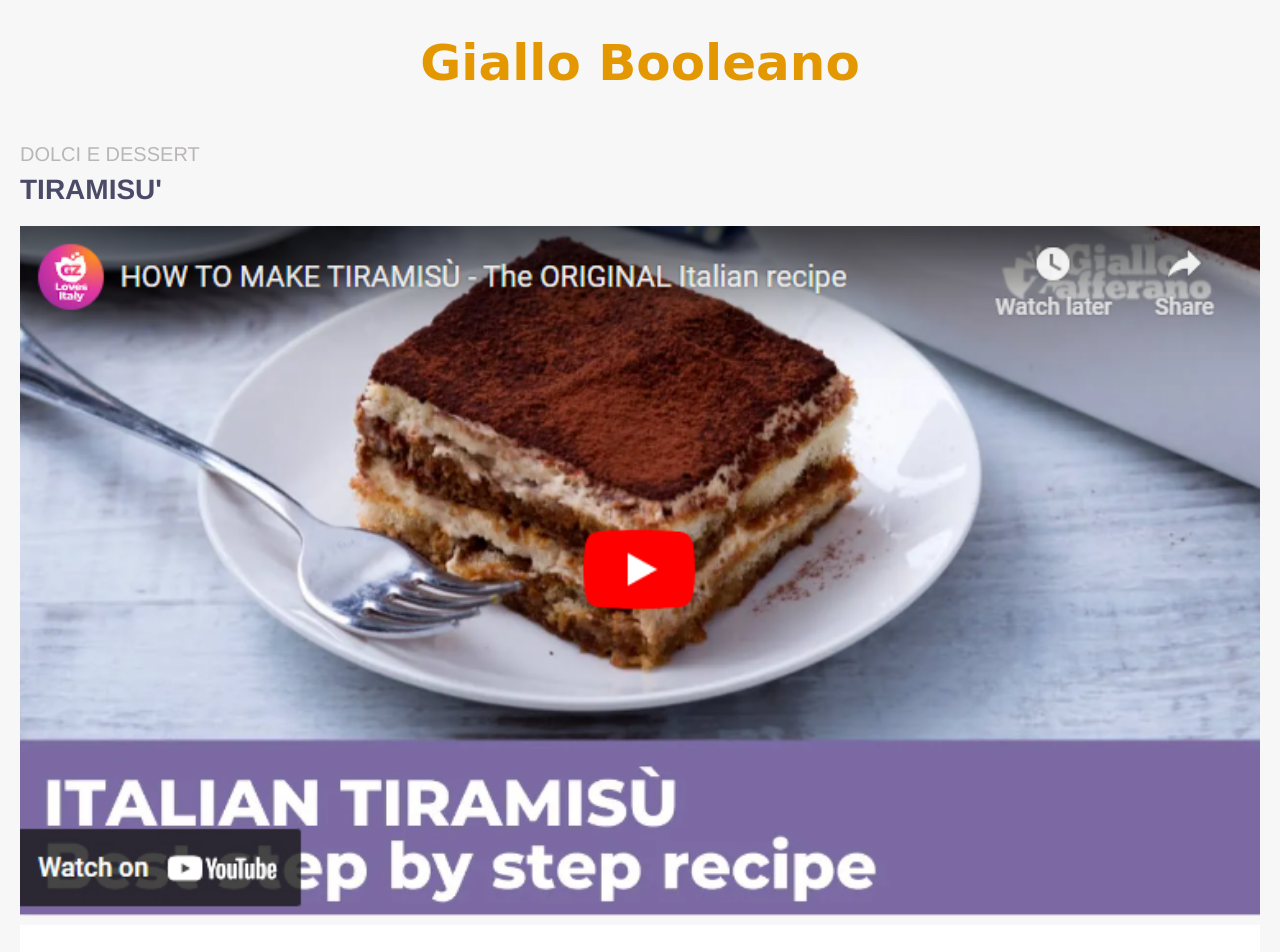
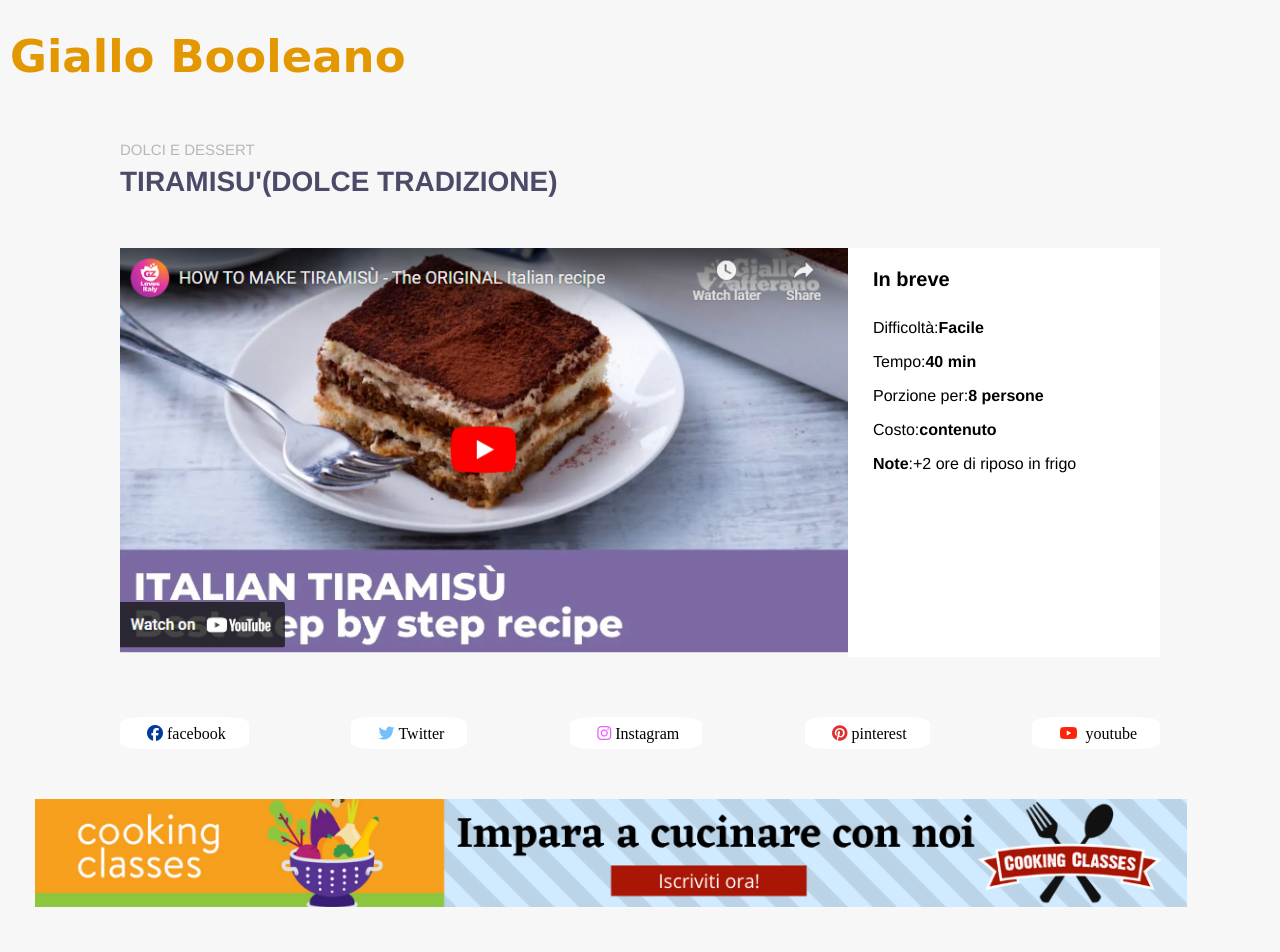
Before and after one commit to LucaIapadre98/htmlcss-responsive-layout, a plain HTML site: page index.html in a window 1280 px wide. Shown: the top 952 px of the page. Drawn offline with Linux system fonts and the light colour scheme.

Commit message:
add media query

```diff
--- a/css/style.css
+++ b/css/style.css
@@ -9,7 +9,7 @@
    font-family: Nerko One ,cursive ;
     color: #e39700;
     text-align: center;
-    font-size: 50px;
+    font-size: 55px;
 }
 
 #title .type{
@@ -22,6 +22,9 @@
     font-size: 28px;
     color: hsl(240, 16%, 35%);
     font-family: Montserrat, 'Helvetica Neue', sans-serif;
+}
+#title .title span{
+    display: none;
 }
 #card {
     padding: 10px 20px;
@@ -59,13 +62,18 @@
 #logo #written{
     display: none;
 }
+.image-central img{
+    width: 100%;
+    padding: 10px 20px;
+    display: none;
+}
 #main-bottom{
     padding-top: 25px;
 }
 #main-bottom .title-bottom {
     padding: 10px 20px;
     font-family: Montserrat, 'Helvetica Neue', sans-serif;
-    font-size: 28px;
+    font-size: 35px;
 }
 #main-bottom .image-bottom img{
     width: 70%;
@@ -103,9 +111,160 @@
 }
 footer .row-bottom .col{
     flex-wrap:wrap ;
+    padding: 10px 100px;
 }
 footer .row-bottom .col a{
-    margin: 0 18px;
+    margin: 0 20px;
     color: white;
     font-size: 17px;
 }
+
+   /* Media Query Tablet */
+@media screen and ( min-width:768px ){
+    h1 {
+        font-family: Nerko One ,cursive ;
+         color: #e39700;
+         text-align: left;
+         font-size: 45px;
+         padding-left: 10px;
+     }
+     #title {
+        padding: 20px 35px;
+    }
+     #title .type{
+        font-size: 15px;
+        color:hsl(0, 2%, 72%) ;
+        margin: 8px 0;
+        font-family: Montserrat, 'Helvetica Neue', sans-serif;
+    }
+    #title .title span{
+        display: inline-block;
+    }
+    #card {
+        padding: 20px 35px;
+    }
+    #card .list .row{
+        margin: 0 25px 25px 25px;
+        padding: 20px 0;
+        display: flex;
+        flex-wrap: wrap;
+    }
+    #card .list .col-1{
+        min-width: 100%;
+        margin: 30px 0;
+        font-size: 20px;
+        font-family: Montserrat, 'Helvetica Neue', sans-serif;
+    }
+    #card .list .col{
+        padding: 20px 70px 20px 0;
+        margin:30px 0px ;
+        font-family: Montserrat, 'Helvetica Neue', sans-serif;
+        width: 20%;
+    }
+    #logo{
+        display: flex;
+        justify-content: space-between;
+        padding: 10px 35px;
+    }
+    #logo #icon{
+        background-color: white;
+        border: 3px solid white;
+        padding: 10px 50px;
+        border-radius: 40%;
+    }
+    .image-central img{
+        width: 90%;
+        padding: 20px 35px;
+        display: inline-block;
+    }
+    #main-bottom .title-bottom {
+        padding: 20px 35px;
+        font-family: Montserrat, 'Helvetica Neue', sans-serif;
+        font-size: 35px;
+    }
+    #main-bottom .image-bottom img{
+        margin: 35px 85px;
+    }
+    #main-bottom .text .text-bottom{
+        padding: 20px 35px;
+        font-family: Montserrat, 'Helvetica Neue', sans-serif;
+        font-size:18px ;
+    }
+    footer .row-top{
+        width: 100%;
+        text-align: center;
+        padding-top: 20px;
+        color: white;
+        font-size: 18px;
+    }
+    footer .row-bottom{
+        padding: 0;
+    }
+    footer .row-bottom .col{
+         padding: 10px 0;
+    }
+    footer .row-bottom .col a{
+        margin: 0 18px;
+        color: white;
+        font-size: 17px;
+    }
+}
+   /* Media Query Desktop */
+@media  screen and (min-width: 992px) {
+    #title h1{
+        margin-top:5px ;
+        margin-bottom: 35px;
+    }
+    #title{
+        padding: 20px 120px;
+    }
+    #card{
+        display: flex;
+        padding: 30px 120px;
+    }
+    #card .image{
+        width: 70%;
+    }
+
+    #card .list {
+        width: 30%;
+        display: inline-block;
+    }
+    #card .list .row{
+        margin: 0;
+        padding: 0;
+    }
+
+    #card .list .col-1{
+        font-size: 20px;
+        font-family: Montserrat, 'Helvetica Neue', sans-serif;
+        width: 100%;
+        margin: 0 20px;
+        padding: 20px 5px;
+    }
+    #card .list .col{
+        font-family: Montserrat, 'Helvetica Neue', sans-serif;
+        width: 100%;
+        margin: 0 20px;
+        padding: 8px 5px;
+    }
+    #logo{
+        display: flex;
+        justify-content: space-between;
+        padding: 30px 120px;
+    }
+    #logo #written{
+        display: inline-block;
+    }
+    #logo #icon{
+        background-color: white;
+        border: 3px solid white;
+        padding: 3px 20px;
+        border-radius: 20%;
+    }
+    #logo #icon > i{
+        margin: 2px 4px;
+    }
+
+
+}
--- a/index.html
+++ b/index.html
@@ -20,7 +20,7 @@
     <main>
         <section id="title">
             <div class="type">DOLCI E DESSERT</div>
-            <div class="title"><strong>TIRAMISU'</strong></div>
+            <div class="title"><strong>TIRAMISU'<span>(DOLCE TRADIZIONE)</span></strong></div>
         </section>
         <section id="card">
             <div class="image">
@@ -44,6 +44,9 @@
              <span id="icon"><i class="fa-brands fa-pinterest" style="color: #df3030;"></i><span id="written">pinterest</span></span>
              <span id="icon"><i class="fa-brands fa-youtube" style="color: #fe240b;"></i> <span id="written">youtube</span></span>
         </section>
+        <div class="image-central">
+            <img src="./img/banner.png">
+        </div>
         <section id="main-bottom">
             <div class="title-bottom">
                 Presentation
@@ -61,12 +64,12 @@
     </main>
     <footer>
         <div class="row-top">
-            <div class="col"><strong>2021 Giallo Booleano s.p.a</strong></div>
+            <div class="col"><strong>@2021 Giallo Booleano s.p.a</strong></div>
             <div class="col">Via Tal dei Tali, 10 - 88046 Lamezia terme - Vat  123456</div>
         </div>
         <div class="row-bottom">
             <div class="col">
-                <a href="#">about us
+                <a href="#">About us
                 <a href="#">Terms of use
                 <a href="#">Privacy Policy
                 <a href="#">Cookie Policy
```
